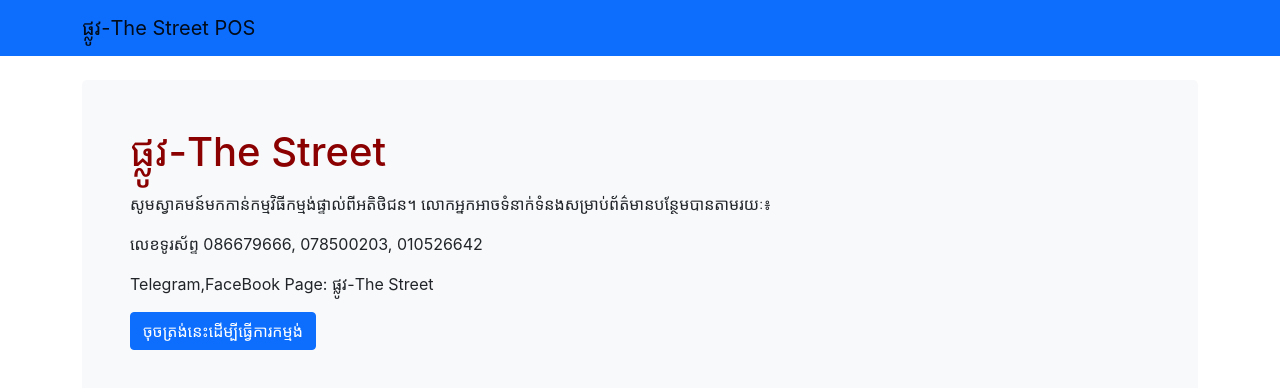
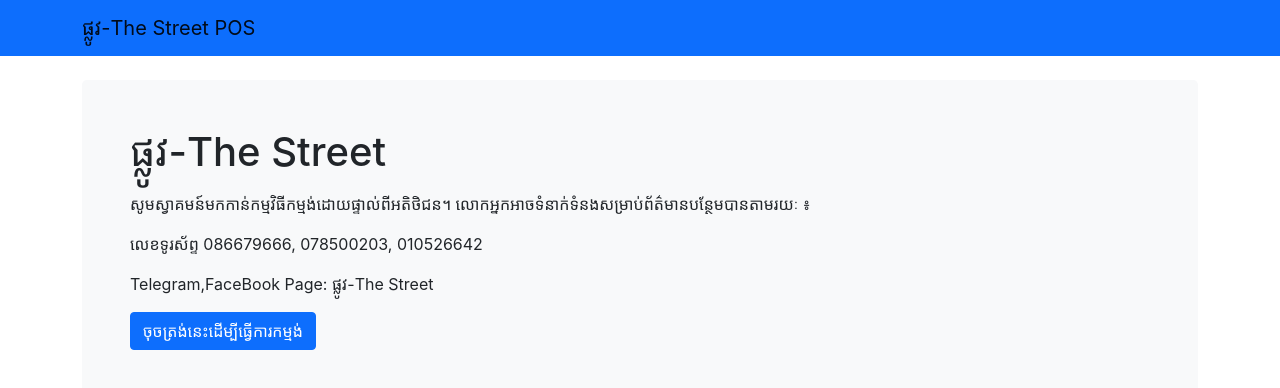
Before and after one commit to Mr-Dy986/react-pos, a React (Create React App) app: page / in a window 1280 px wide. Shown: the top 388 px of the page. Built offline with nearby package versions, Linux system fonts and the light colour scheme.

Commit message:
Update HomePage.jsx

```diff
--- a/src/pages/HomePage.jsx
+++ b/src/pages/HomePage.jsx
@@ -2,15 +2,15 @@
 import { Link } from 'react-router-dom';
 import MainLayout from '../layouts/MainLayout';
 
-function HomePage() {
+function HomePage () {
   return (
     <MainLayout>
       <div className="bg-light p-5 mt-4 rounded-3">
-        <h1 style={{ color: 'darkred' }}>ផ្លូវ-The Street</h1>
+        <h1 style={ { color: 'dark' } }>ផ្លូវ-The Street</h1>
         <p></p>
         <p>
-          សូមស្វាគមន៍មកកាន់កម្មវិធីកម្មង់ផ្ទាល់ពីអតិថិជន។
-          លោកអ្នកអាចទំនាក់ទំនងសម្រាប់ព័ត៌មានបន្ថែមបានតាមរយៈ៖
+          សូមស្វាគមន៍មកកាន់កម្មវិធីកម្មង់ដោយផ្ទាល់ពីអតិថិជន។
+          លោកអ្នកអាចទំនាក់ទំនងសម្រាប់ព័ត៌មានបន្ថែមបានតាមរយៈ ៖
         </p>
         <p>លេខទូរស័ព្ទ 086679666, 078500203, 010526642</p>
         <p>Telegram,FaceBook Page: ផ្លូវ-The Street</p>
```
